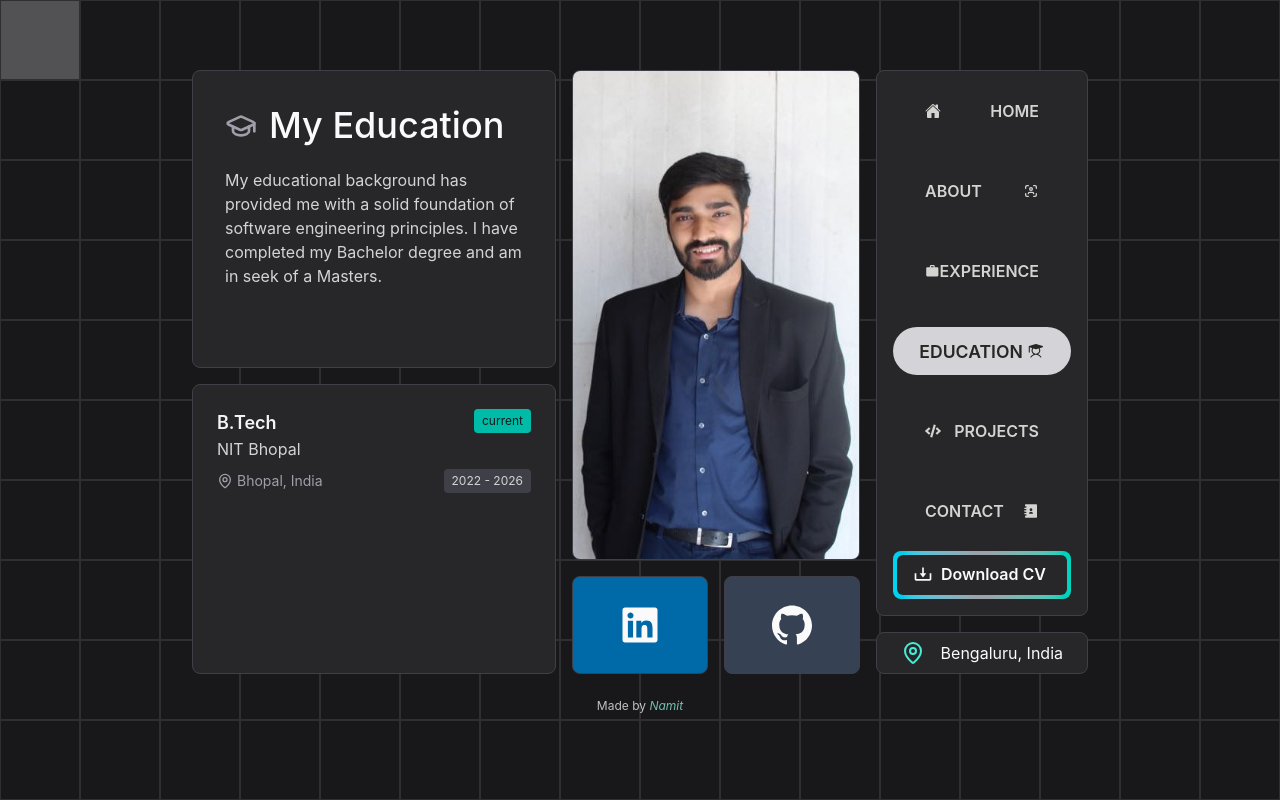
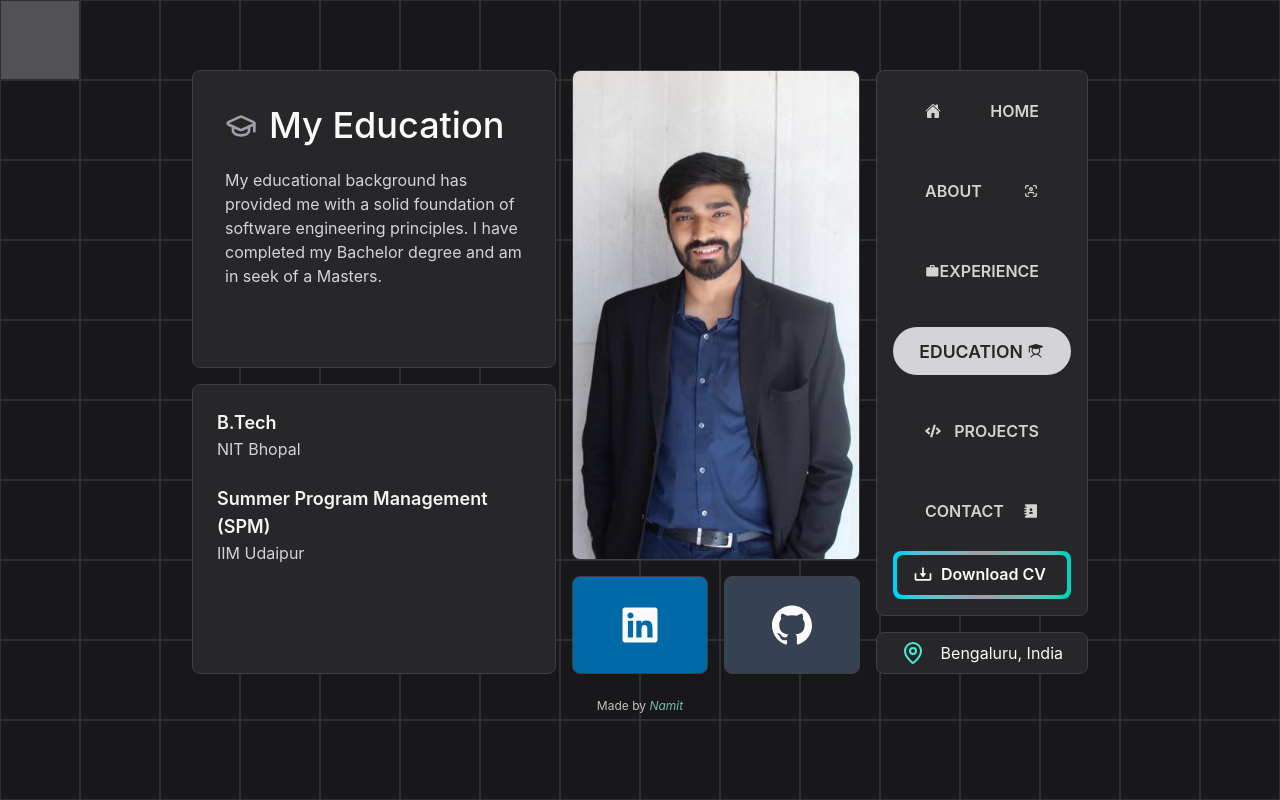
Before and after one commit to Namitchuke/Portfolio, a React (Vite) app: page / in a window 1280 px wide. Both pictures are taken after a click on the button "EDUCATION". Built offline with nearby package versions, Linux system fonts and the light colour scheme.

Commit message:
Simplify education box to show both entries heading only

```diff
--- a/src/components/MobileColumn.tsx
+++ b/src/components/MobileColumn.tsx
@@ -100,7 +100,7 @@ const ContentBox = () => {
     return (
       <>
         <AnimatedHeaderBox />
-        <AnimatedEducationBox education={myInfo.studies[0]} />
+        <AnimatedEducationBox />
         <div className="flex w-full gap-4">
           <AnimatedSocialsBox />
         </div>
--- a/src/components/VentoGrid.tsx
+++ b/src/components/VentoGrid.tsx
@@ -81,7 +81,7 @@ const SecondaryInformationBox = () => {
   }
 
   if (activeSection === "education") {
-    return <AnimatedEducationBox education={myInfo.studies[0]} />;
+    return <AnimatedEducationBox />;
   }
 
   return <AnimatedSkillsHobbiesBox />;
--- a/src/components/animated-ui/AnimatedEducationBox.tsx
+++ b/src/components/animated-ui/AnimatedEducationBox.tsx
@@ -1,17 +1,18 @@
 import type { Education } from "../../lib/types";
-import { EducationItem } from "../common/EducationItem";
 import { AnimatedBox } from "./AnimatedBox";
+import { myInfo } from "../../assets/data";
 
-export type AnimatedEducationBoxProps = {
-  education: Education;
-};
-
-export const AnimatedEducationBox = ({
-  education,
-}: AnimatedEducationBoxProps) => {
+export const AnimatedEducationBox = () => {
   return (
     <AnimatedBox className="col-span-5 row-span-4 p-6">
-      <EducationItem education={education} />
+      <div className="flex flex-col gap-6">
+        {myInfo.studies.map((edu: Education, index: number) => (
+          <div key={index}>
+            <h3 className="text-lg font-semibold text-zinc-100">{edu.degreeTitle}</h3>
+            <p className="text-zinc-300">{edu.institution}</p>
+          </div>
+        ))}
+      </div>
     </AnimatedBox>
   );
 };
```
